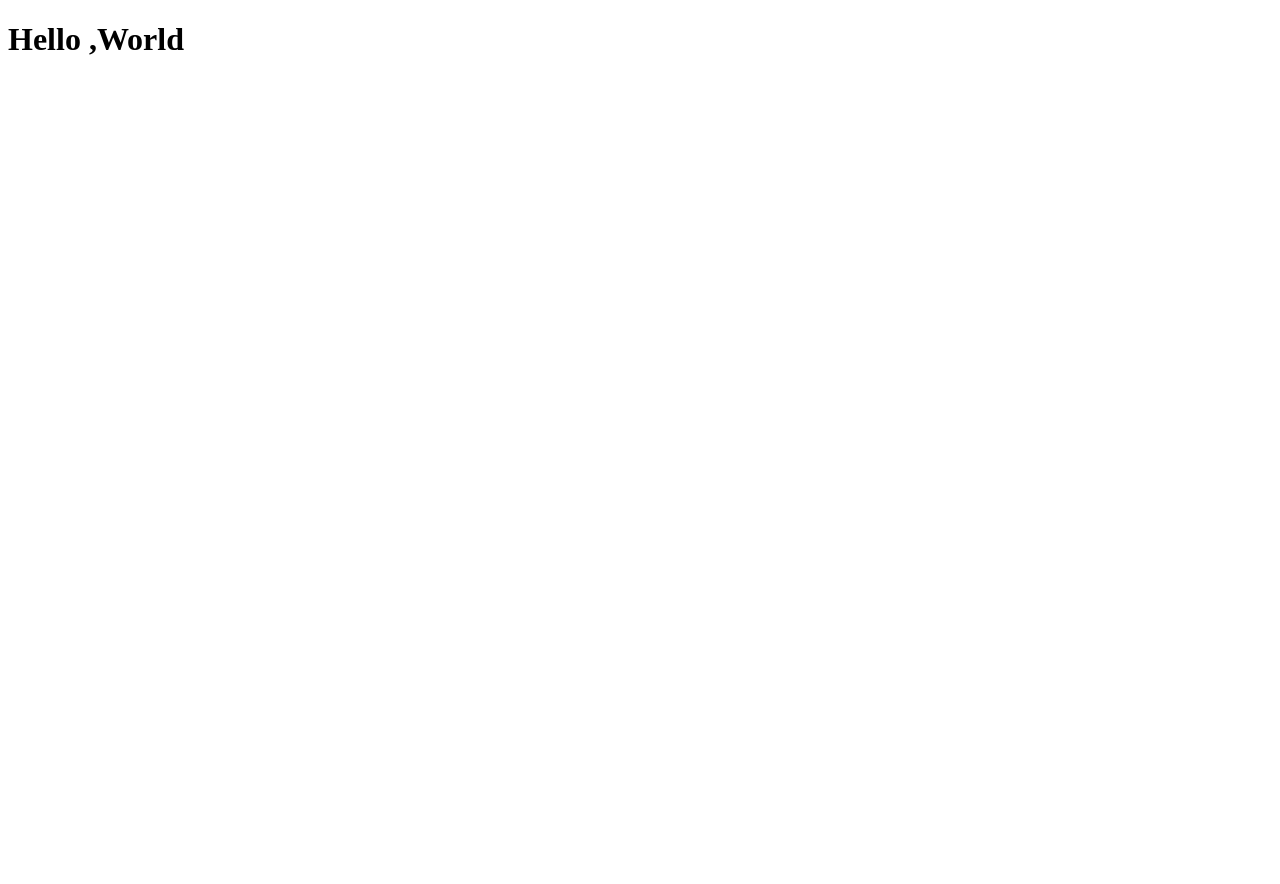
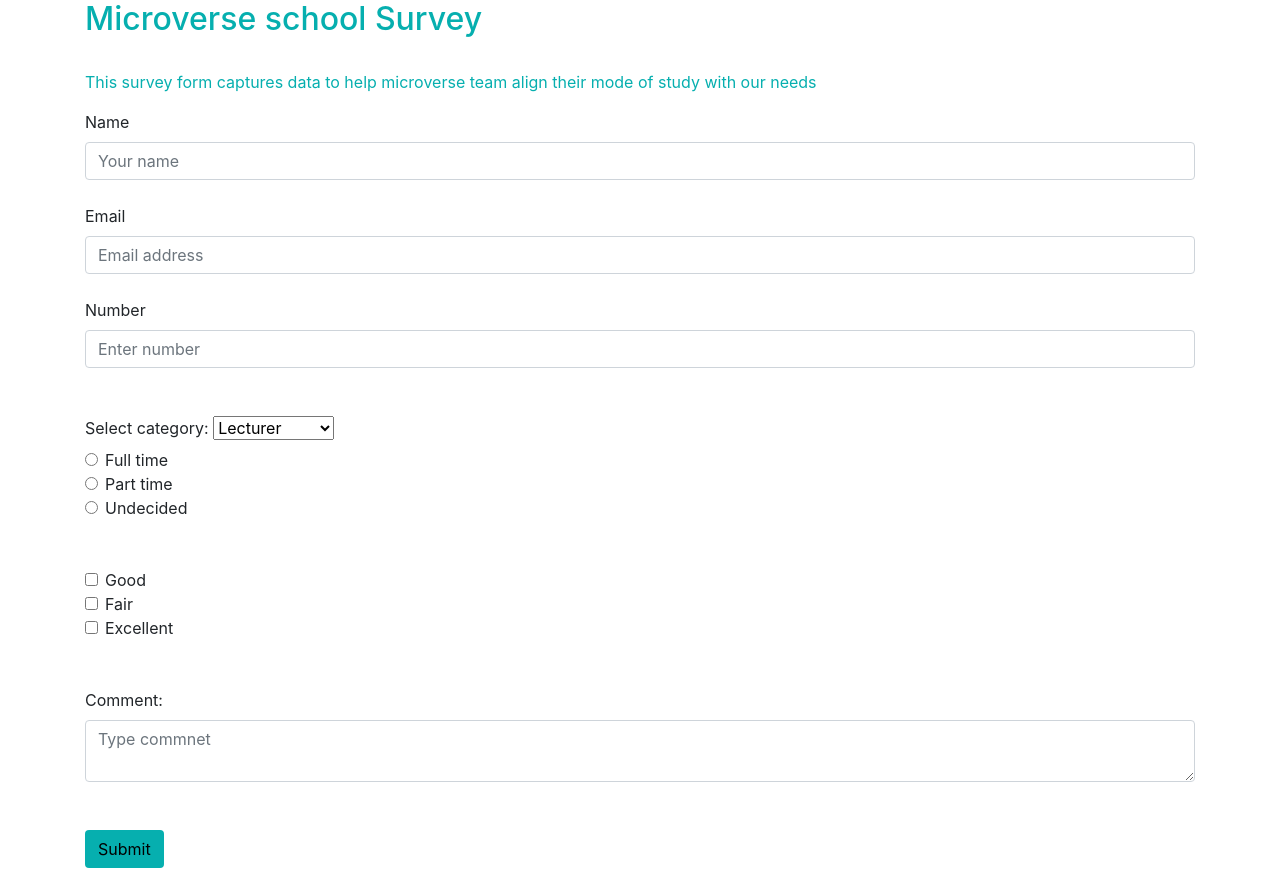
Before and after one commit to Puzewa/MicroTrials, a plain HTML site: page index.html in a window 1280 px wide. Before the commit the page ends 800 px from the top, so only its background shows below. Drawn offline with nearby package versions, Linux system fonts and the light colour scheme.

Commit message:
Added cool features and all elements as per instructions

```diff
--- a/index.html
+++ b/index.html
@@ -1,17 +1,94 @@
+
 <!DOCTYPE html>
-<html lang="en">
-  <head>
-    <meta charset="UTF-8">
-    <title>Fork Me! FCC: Test Suite Template</title>
-    <link rel="stylesheet" href="css/style.css">
-  </head>
+<html lang="zxx">
 
-  <body>
-<h1>Hello ,World</h1>
+<head>
+    <title>MicroverseTrials</title>
+    <!-- Meta tag Keywords -->
+    <meta name="viewport" content="width=device-width, initial-scale=1">
+    <meta charset="UTF-8" />
+    <meta name="keywords"
+        content="Survey form" />
+    <!-- //Meta tag Keywords -->
+    <!--/Style-CSS -->
+    <link rel="stylesheet" href="css/style.css" type="text/css" media="all" />
+    <!--//Style-CSS -->
+<link rel="stylesheet" href="https://cdn.jsdelivr.net/npm/bootstrap@4.0.0/dist/css/bootstrap.min.css" integrity="sha384-Gn5384xqQ1aoWXA+058RXPxPg6fy4IWvTNh0E263XmFcJlSAwiGgFAW/dAiS6JXm" crossorigin="anonymous">
+    <script src="https://kit.fontawesome.com/af562a2a63.js" crossorigin="anonymous"></script>
 
+	<link rel="preconnect" href="https://fonts.googleapis.com">
+    <link rel="preconnect" href="https://fonts.gstatic.com" crossorigin>
+    <link rel="stylesheet" href="https://cdn.jsdelivr.net/npm/bootstrap-icons@1.10.2/font/bootstrap-icons.css">
+    <link href="https://fonts.googleapis.com/icon?family=Material+Icons" rel="stylesheet">
 
+</head>
 
-    <script src="https://cdn.freecodecamp.org/testable-projects-fcc/v1/bundle.js"></script>
-    <script  src="js/index.js"></script>
-  </body>
+<body>
+
+    <!-- form section start -->
+    <section class="w3l-mockup-form">
+        <div class="container">
+            <!-- /form -->
+            <div class="workinghny-form-grid">
+                <div class="main-mockup">
+
+                    <div class="content-wthree">
+                        <h2 style="color: rgb(6, 175, 175 );" id="title">Microverse school Survey</h2><br>
+                        <p style="color: rgb(6, 175, 175);" id="description">This survey form captures data to help microverse team align their mode of study with our needs</p>
+
+                        <form class="form-group" action="post" method="post">
+                          <label id="name-label">Name</label>  <input type="text" class="form-control" name="name"  id="name "placeholder="Your name" value="" required><br>
+                          <label id="email-label">Email</label><input type="email" class="form-control" name="email" id="email"placeholder="Email address" value="" required><br>
+                          <label id="number-label">Number</label><input type="number" class="form-control" name="name" id="number" placeholder="Enter number" value="" required maxlength="6" minlength="3"><br><br>
+                          <label class="form-select-label">Select category:</label> <select class="form-select" name="" id="dropdown">
+                            <option value="">Lecturer</option>
+                            <option value="">Support staff</option>
+                            <option value="">Student</option>
+                          </select><br>
+                          <div class="form-check">
+                              <label class="form-check-label">
+                                <input type="radio" class="form-check-input" name="radios">Full time
+                              </label>
+                            </div>
+                            <div class="form-check">
+                              <label class="form-check-label">
+                                <input type="radio" class="form-check-input" name="radios">Part time
+                              </label>
+                            </div>
+                            <div class="form-check disabled">
+                              <label class="form-check-label">
+                                <input type="radio" class="form-check-input" name="radios" >Undecided
+                              </label>
+                            </div><br><br>
+                            <div class="form-check">
+                                    <label class="form-check-label">
+                                      <input type="checkbox" class="form-check-input" value="good">Good
+                                    </label>
+                                  </div>
+                                  <div class="form-check">
+                                    <label class="form-check-label">
+                                      <input type="checkbox" class="form-check-input" value="fair">Fair
+                                    </label>
+                                  </div>
+                                  <div class="form-check">
+                                    <label class="form-check-label">
+                                      <input type="checkbox" class="form-check-input" value="excellent" >Excellent
+                                    </label>
+                                  </div>
+                                  <br><br>
+                                  <label id="text-area">Comment:</label><textarea type="textarea" class="form-control" name="comment" id="number" placeholder="Type commnet" ></textarea><br>
+                                  <br>
+
+                               <button id="submit" name="submit" class="btn" type="submit" style="background-color: rgb(6, 175, 175)">Submit</button>
+                        </form>
+
+                    </div>
+                </div>
+            </div>
+
+        </div>
+    </section>
+
+</body>
+
 </html>
```
